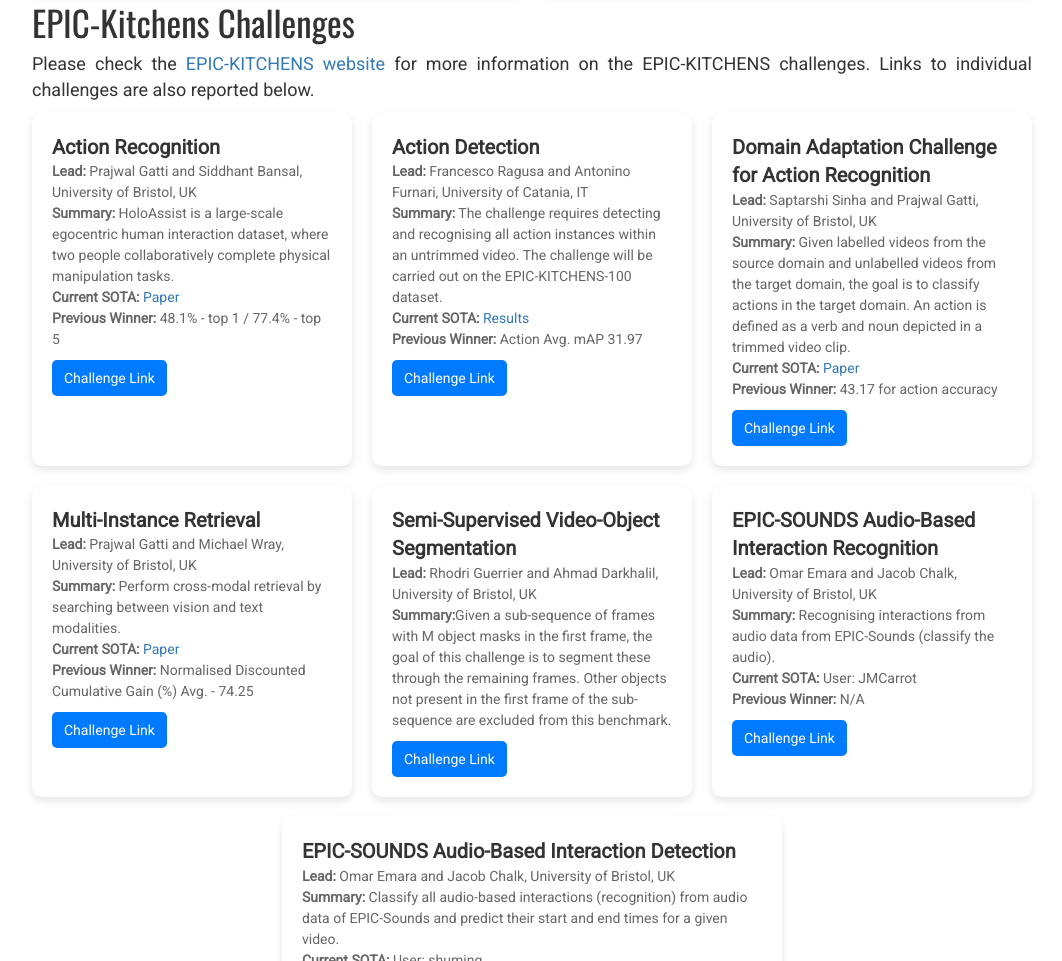
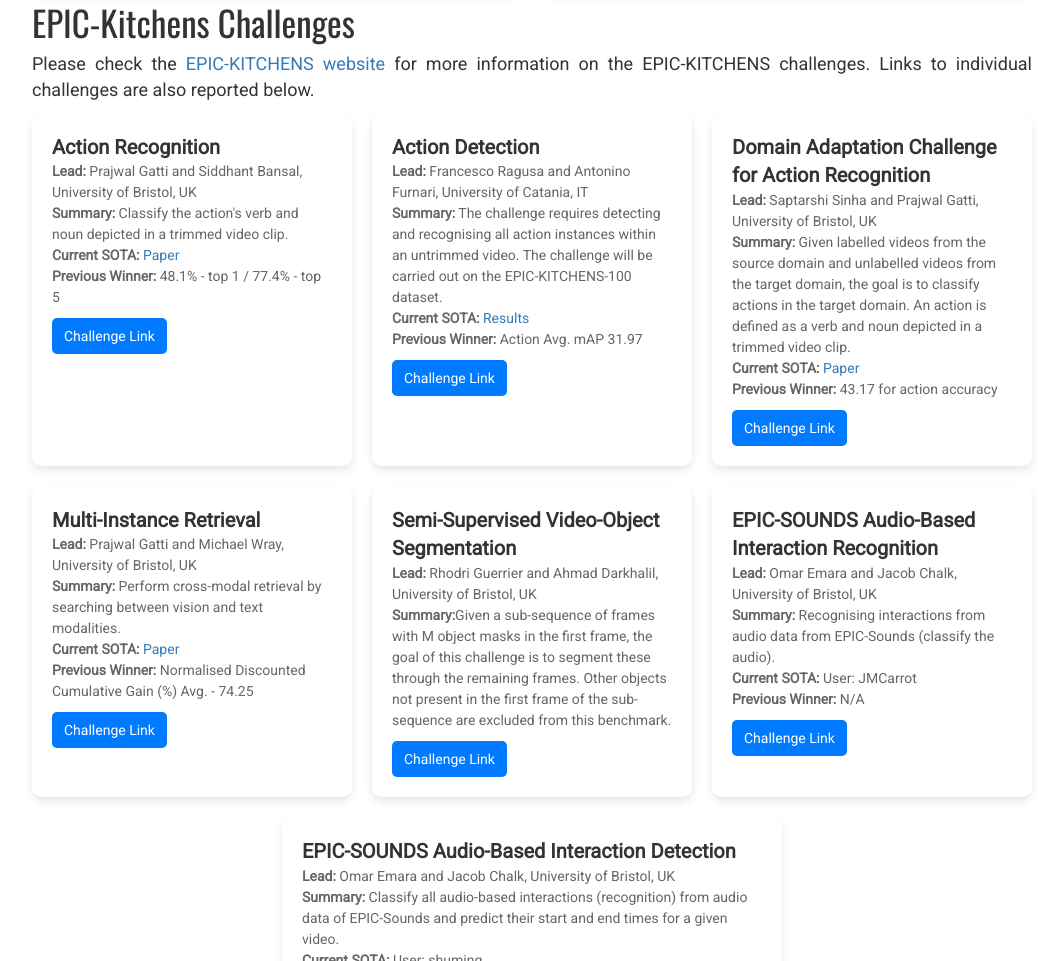
Before and after one commit to egovis/cvpr25, a plain HTML site: page index.html in a window 1280 px wide. Shown: the part 4058-5019 px from the top of the page, without its empty margins (108-1170 px from the left). Drawn offline with nearby package versions, Linux system fonts and the light colour scheme.

Commit message:
fix typo

```diff
--- a/index.html
+++ b/index.html
@@ -491,7 +491,7 @@
           <div class="challenge-title">Action Recognition</div>
           <div class="challenge-details">
             <strong>Lead:</strong> Prajwal Gatti and Siddhant Bansal, University of Bristol, UK<br>
-            <strong>Summary:</strong> HoloAssist is a large-scale egocentric human interaction dataset, where two people collaboratively complete physical manipulation tasks.<br>
+            <strong>Summary:</strong> Classify the action's verb and noun depicted in a trimmed video clip.<br>
             <strong>Current SOTA:</strong> <a href="https://drive.google.com/file/d/1MqYUdSJQZTmwE4c2Sgh_rgGGyfq6yasS/view" target="_blank">Paper</a><br>
             <strong>Previous Winner:</strong> 48.1% - top 1 / 77.4% - top 5
           </div>
```
